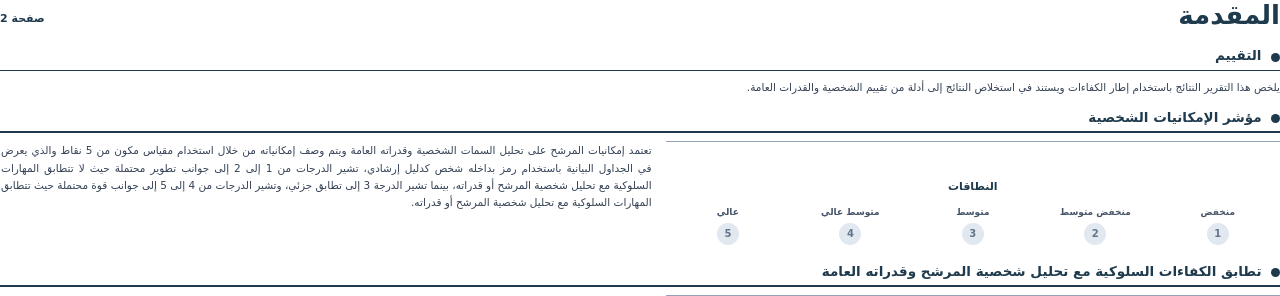
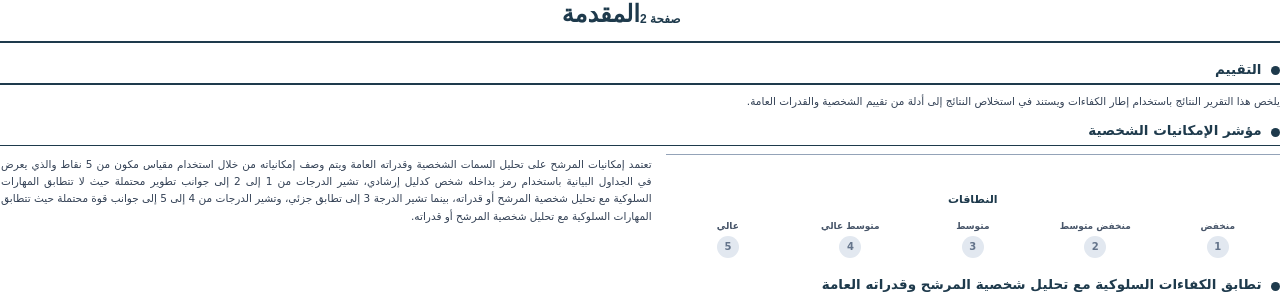
Before and after one commit to omarHaraz/psychometric-platform, a Spring app: template backend/src/main/resources/templates/report/page2.html in a window 1280 px wide. Shown: the top 296 px of the page. Run offline with Thymeleaf, Linux system fonts and the light colour scheme; the template is opened without the code that fills it, so the values that code supplies are empty; some of the project's set-up classes (security, data sources, template engines, error pages and the like) are left out, and stand-ins take their place.

Commit message:
fix(report): position page 2 number in top-left corner and title in top-right corner

```diff
--- a/backend/src/main/resources/templates/report/page2.html
+++ b/backend/src/main/resources/templates/report/page2.html
@@ -154,17 +154,21 @@
 </head>
 <body>
     <div th:fragment="body">
-        <!-- 1. Page Header -->
-        <table style="width: 100%; border-collapse: collapse; border: none; margin-bottom: 8px;">
-            <tr>
-                <td style="text-align: right; vertical-align: middle; border: none; padding: 0;">
-                    <h1 class="main-title">المقدمة</h1>
-                </td>
-                <td style="text-align: left; vertical-align: middle; border: none; padding: 0;">
-                    <span style="font-weight: bold; color: #1e3a4c; font-size: 11px;">صفحة 2</span>
-                </td>
-            </tr>
-        </table>
+        <!-- 1. Page Header (Bulletproof Layout) -->
+        <div style="width: 100%; border-bottom: 2px solid #1e3a4c; padding-bottom: 12px; margin-bottom: 16px; background: transparent;">
+            <table style="width: 100%; border-collapse: collapse; border: none; background: transparent;">
+                <tr>
+                    <!-- Left: Page Number -->
+                    <td style="text-align: left; vertical-align: bottom; width: 50%; border: none; padding: 0; background: transparent;">
+                        <span style="font-family: 'Cairo', 'Amiri', sans-serif; font-weight: bold; color: #1e3a4c; font-size: 12px; background: transparent; display: inline-block;">صفحة 2</span>
+                    </td>
+                    <!-- Right: Main Title -->
+                    <td style="text-align: right; vertical-align: bottom; width: 50%; border: none; padding: 0; background: transparent;">
+                        <h1 style="margin: 0; font-family: 'Cairo', 'Amiri', sans-serif; font-size: 24px; font-weight: 800; color: #1e3a4c; line-height: 1.2; background: transparent;">المقدمة</h1>
+                    </td>
+                </tr>
+            </table>
+        </div>
 
         <!-- Section 1: Evaluation Intro -->
         <div style="text-align: right; margin-top: 4px; margin-bottom: 2px;">
```
Also changed, not shown: 1 other file.
